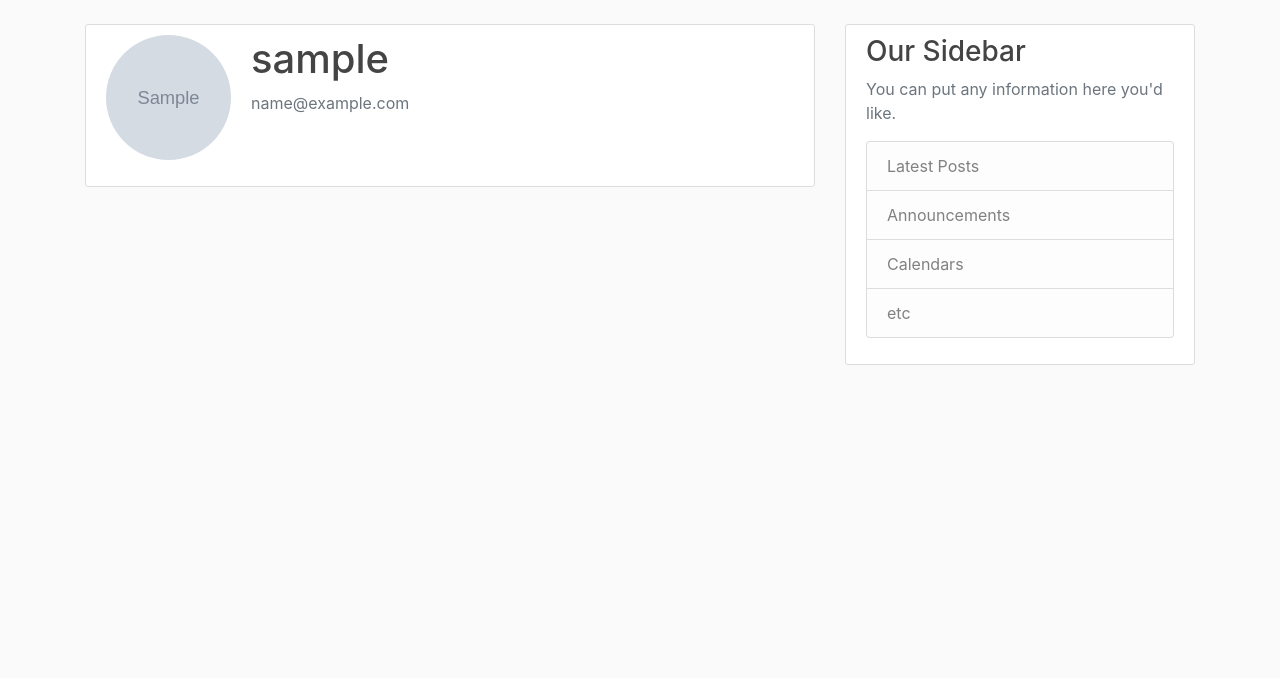
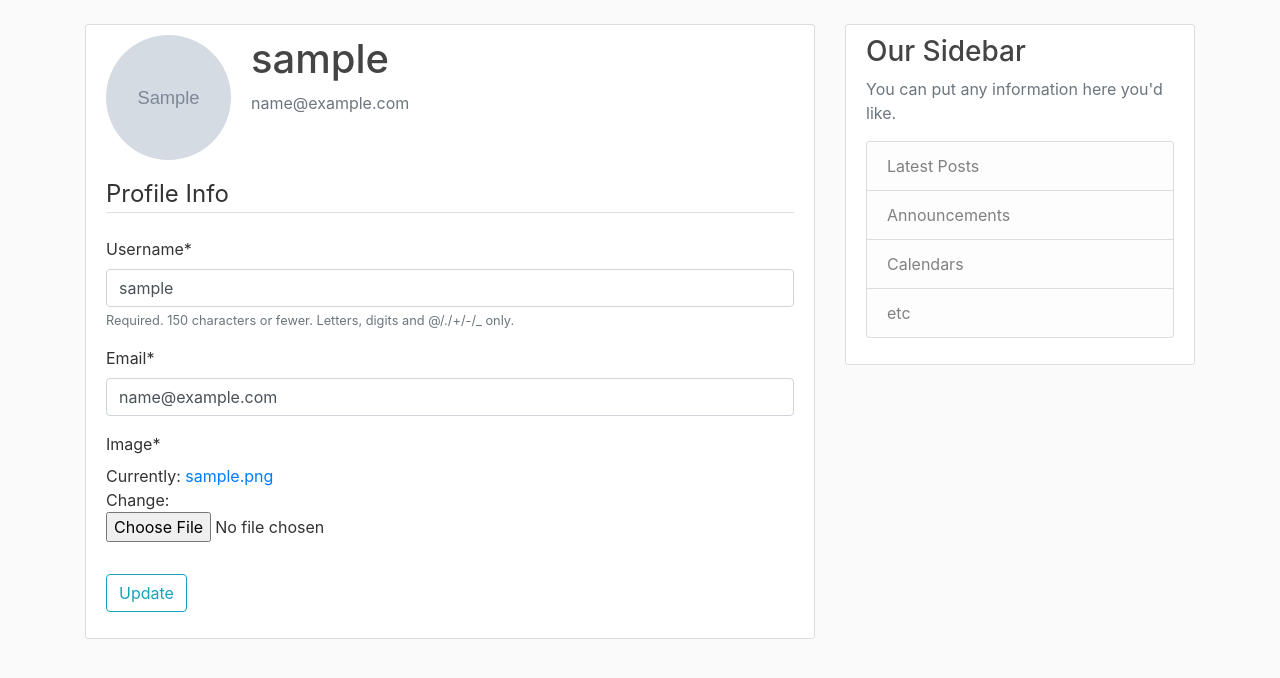
Before and after one commit to d0mk/django-tutorial, a Django app: page /profile/ in a window 1280 px wide. Shown: the part 56-734 px from the top of the page. Run offline with Django 3.2, Linux system fonts and the light colour scheme; a user stored in the database is signed in; tables that the repository leaves empty hold one stand-in row (values such as "Sample post"); grey boxes marked "Sample" are stand-in pictures; parts of the project's set-up code (start-up, migrations or seed data) failed here and were passed over; some libraries are stand-ins or nearby versions.

Commit message:
users can modify their profiles' data

```diff
--- a/django_project/urls.py
+++ b/django_project/urls.py
@@ -16,6 +16,8 @@ Including another URLconf
 from django.contrib import admin
 from django.contrib.auth import views as auth_views
 from django.urls import path, include
+from django.conf import settings
+from django.conf.urls.static import static
 from users import views as user_views
 
 
@@ -27,3 +29,6 @@ urlpatterns = [
     path('logout/', auth_views.LogoutView.as_view(template_name='users/logout.html'), name='logout'),
     path('', include('blog.urls'))
 ]
+
+if settings.DEBUG:
+    urlpatterns += static(settings.MEDIA_URL, document_root=settings.MEDIA_ROOT)
--- a/users/forms.py
+++ b/users/forms.py
@@ -1,6 +1,7 @@
 from django import forms
 from django.contrib.auth.models import User
 from django.contrib.auth.forms import UserCreationForm
+from .models import Profile
 
 
 class UserRegisterForm(UserCreationForm):
@@ -9,3 +10,17 @@ class UserRegisterForm(UserCreationForm):
     class Meta:
         model = User
         fields = ['username', 'email', 'password1', 'password2']
+
+
+class UserUpdateForm(forms.ModelForm):
+    email = forms.EmailField()
+
+    class Meta:
+        model = User
+        fields = ['username', 'email']
+
+
+class ProfileUpdateForm(forms.ModelForm):
+    class Meta:
+        model = Profile
+        fields = ['image']
--- a/users/templates/users/profile.html
+++ b/users/templates/users/profile.html
@@ -9,6 +9,16 @@
           <p class="text-secondary">{{ user.email }}</p>
         </div>
       </div>
-      <!-- FORM HERE -->
+      <form method="POST" enctype="multipart/form-data">
+        {% csrf_token %}
+        <fieldset class="form-group">
+            <legend class="border-bottom mb-4">Profile Info</legend>
+            {{ u_form|crispy }}
+            {{ p_form|crispy }}
+        </fieldset>
+        <div class="form-group">
+            <button class="btn btn-outline-info" type="submit">Update</button>
+        </div>
+      </form>
     </div>
 {% endblock content %}
--- a/users/views.py
+++ b/users/views.py
@@ -1,7 +1,7 @@
 from django.shortcuts import render, redirect
 from django.contrib import messages
 from django.contrib.auth.decorators import login_required
-from .forms import UserRegisterForm
+from .forms import UserRegisterForm, UserUpdateForm, ProfileUpdateForm
 
 
 def register(request):
@@ -20,4 +20,23 @@ def register(request):
 
 @login_required
 def profile(request):
-    return render(request, 'users/profile.html')
+    if request.method == 'POST':
+        u_form = UserUpdateForm(request.POST, instance=request.user)
+        p_form = ProfileUpdateForm(request.POST, request.FILES, instance=request.user.profile)
+
+        if u_form.is_valid() and p_form.is_valid():
+            u_form.save()
+            p_form.save()
+            messages.success(request, f'Your account has been updated!')
+            return redirect('profile')
+
+    else:
+        u_form = UserUpdateForm(instance=request.user)
+        p_form = ProfileUpdateForm(instance=request.user.profile)
+
+    context = {
+        'u_form': u_form,
+        'p_form': p_form
+    }
+
+    return render(request, 'users/profile.html', context)
```
Also changed, not shown: media/default.jpg (added), media/profile_pics/default.jpg (added), media/profile_pics/pic_RfimmfH.jpg (renamed from media/profile_pics/pic.png).
